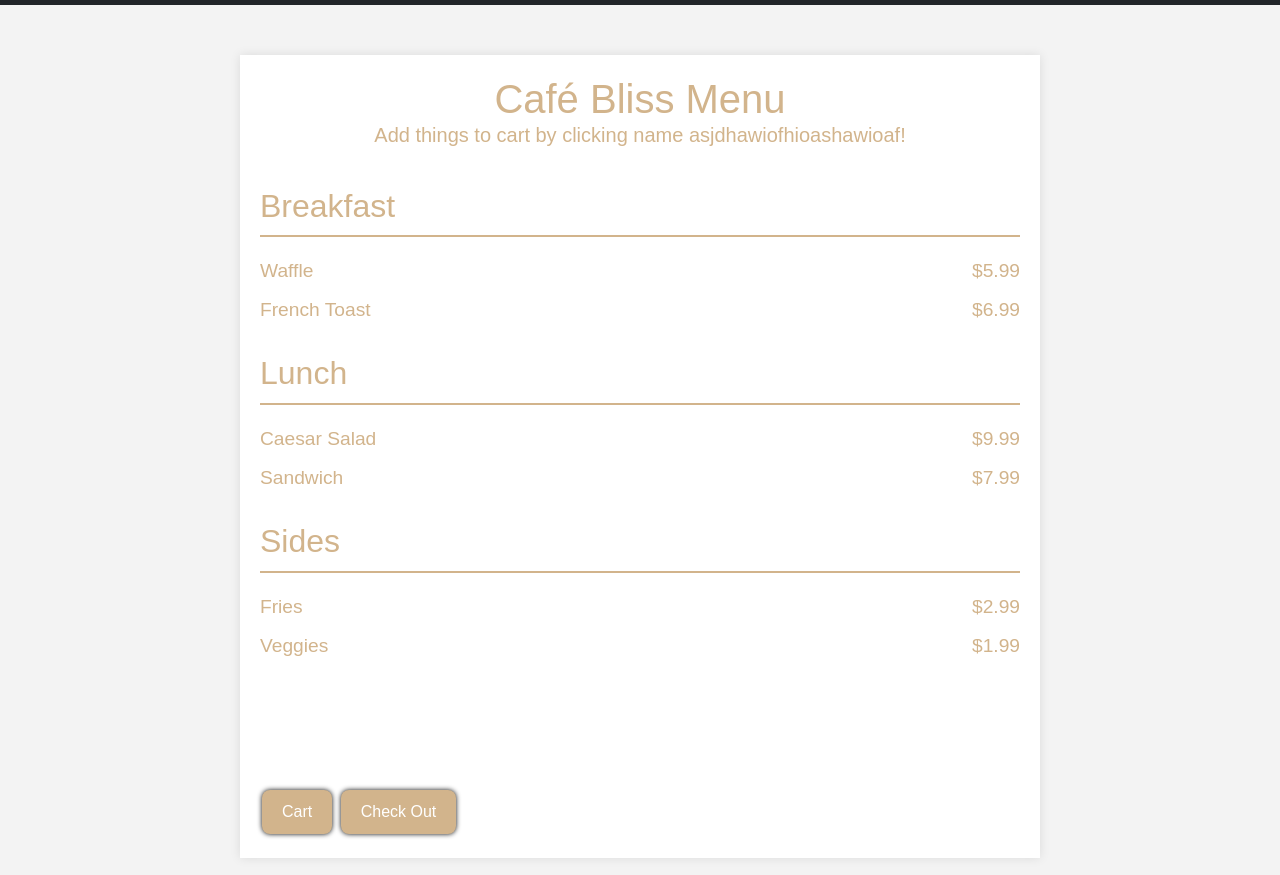
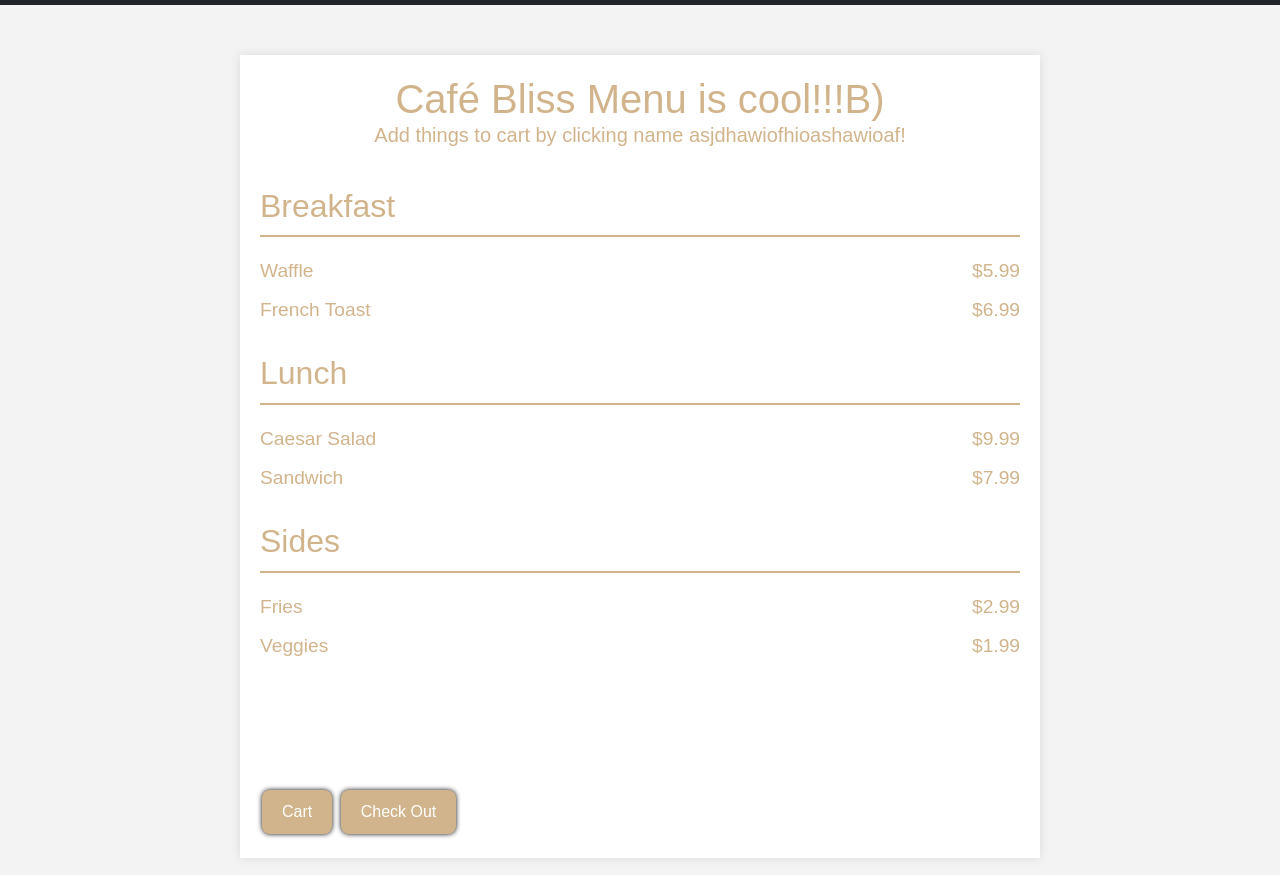
Before and after one commit to ach-dev19/Cafe-Bliss, a plain HTML site: page Menu.html in a window 1280 px wide. Shown: the part 59-934 px from the top of the page. Drawn offline with nearby package versions, Linux system fonts and the light colour scheme.

Commit message:
Revert "Cafe Bliss First Commit"
This reverts commit f5b391f47134a36e6d9fe6a3faef35fe13c58394.

```diff
--- a/Menu.html
+++ b/Menu.html
@@ -118,7 +118,7 @@
 
   <div class="menu-container">
     <div class="menu-header">
-      <h1>Café Bliss Menu</h1>
+      <h1>Café Bliss Menu is cool!!!B)</h1>
       <h5>Add things to cart by clicking name asjdhawiofhioashawioaf!</h5>
     </div>
 
```
